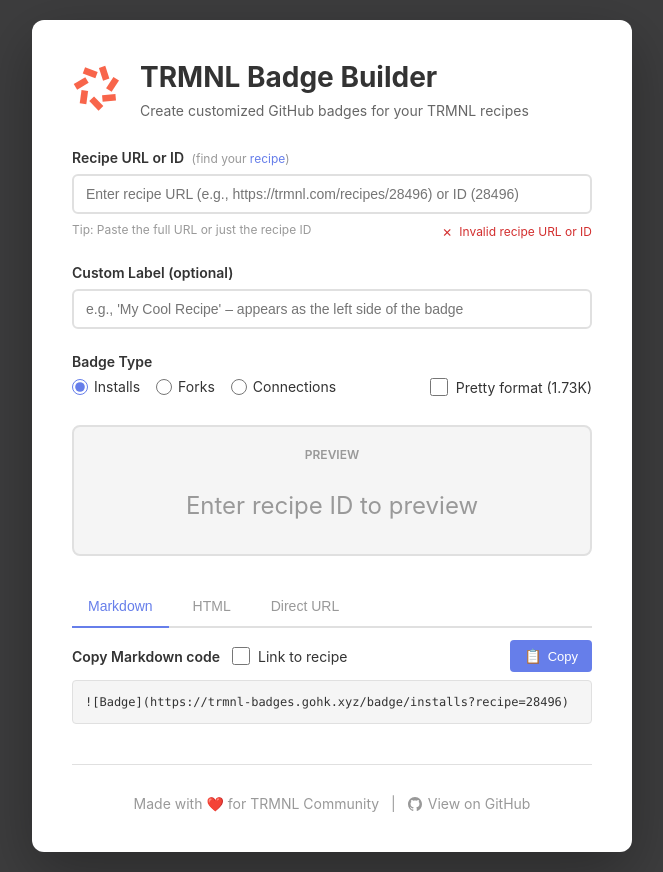
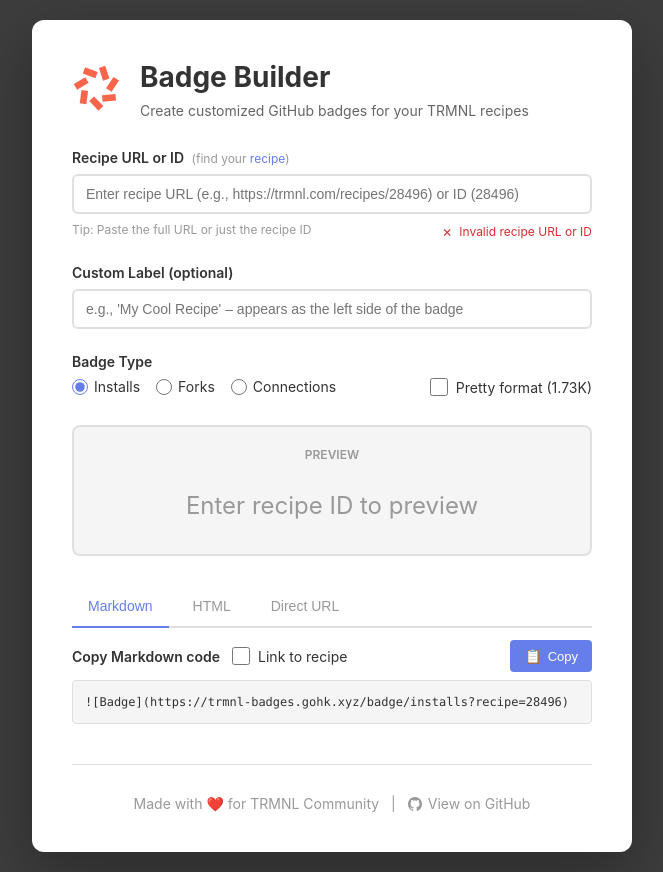
Before and after one commit to hossain-khan/trmnl-badges, a website: page index.html in a window 1280 px wide. Shown: the whole page, without its empty margins (308-971 px from the left). Drawn offline with Linux system fonts and the light colour scheme.

Commit message:
Update index.html

```diff
--- a/index.html
+++ b/index.html
@@ -478,7 +478,7 @@
         </svg>
       </div>
       <div class="header-text">
-        <h1>TRMNL Badge Builder</h1>
+        <h1>Badge Builder</h1>
         <p class="subtitle">Create customized GitHub badges for your TRMNL recipes</p>
       </div>
     </div>
```
